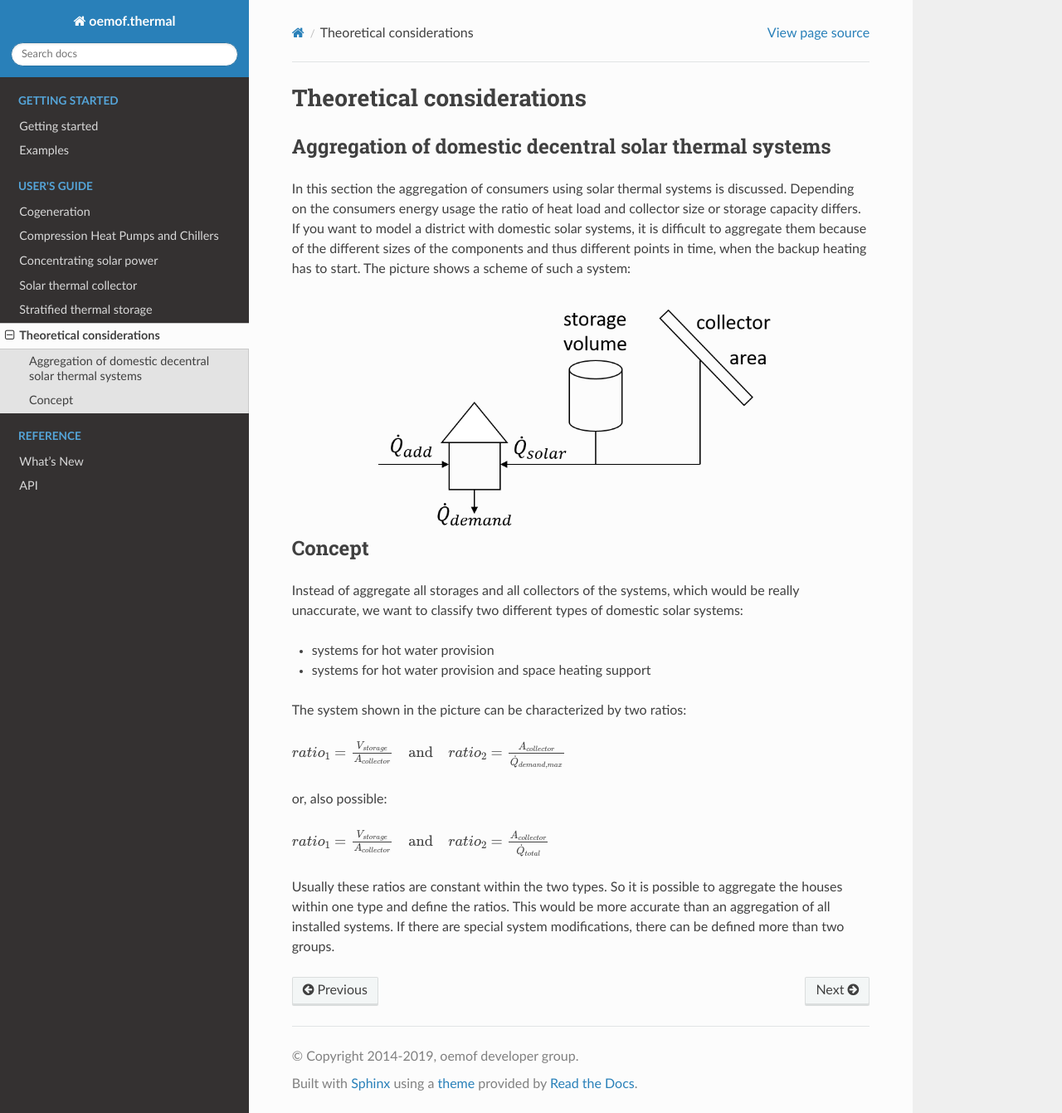
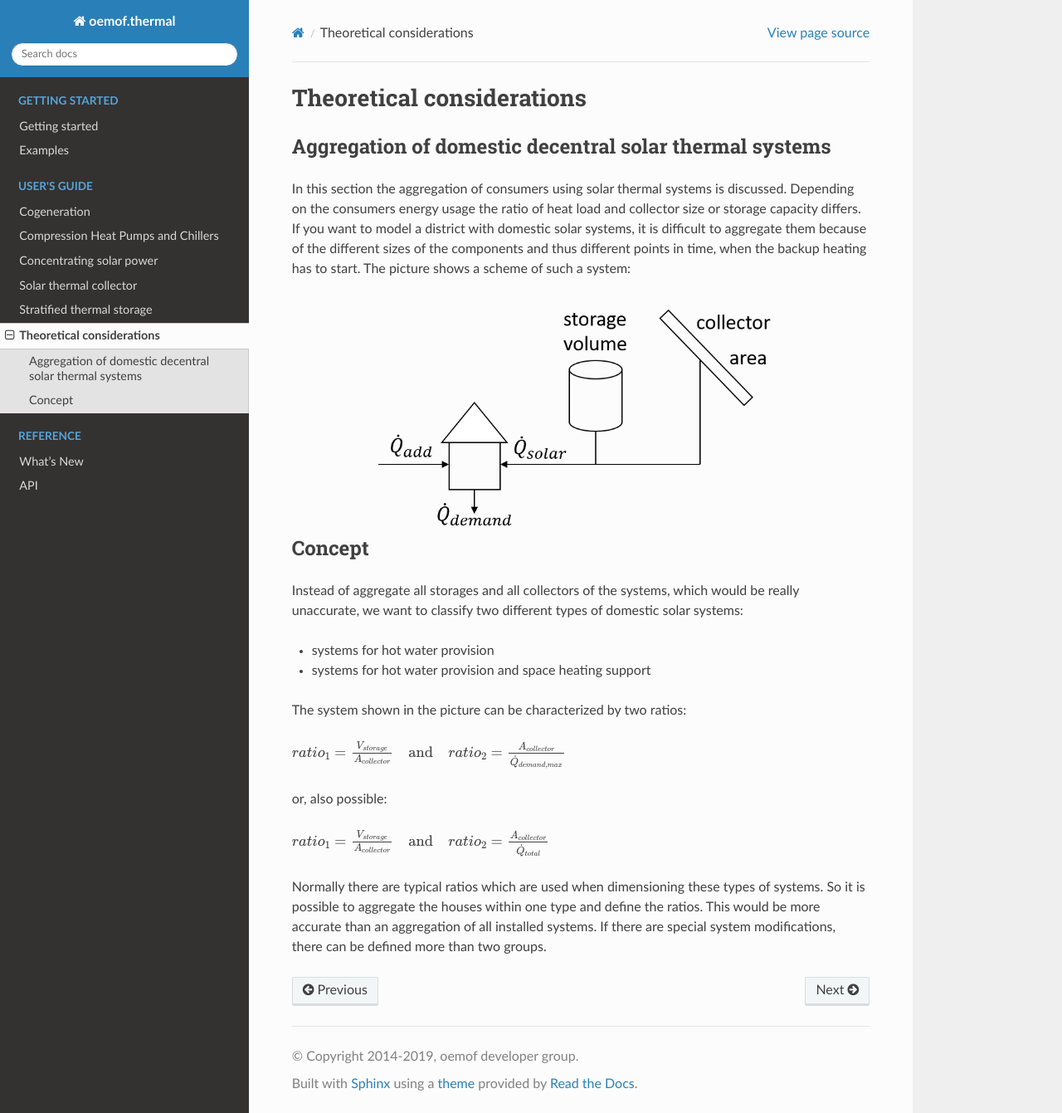
Before and after one commit to oemof/oemof-thermal, a Sphinx documentation site: the page built from docs/theoretical_considerations.rst, in a window 1280 px wide and 1341 px high. Shown: the whole window at 83% size. Built offline with Sphinx 7.4.7 and the Read the Docs theme 2.0.0, drawn with Linux system fonts in a browser that asks for light colours; formulas are drawn with MathJax 3.

Commit message:
Update description of ratios in docs/theoretical_considerations.rst
Co-authored-by: Caroline Möller <caroline.moeller@rl-institut.de>

```diff
--- a/docs/theoretical_considerations.rst
+++ b/docs/theoretical_considerations.rst
@@ -33,6 +33,6 @@ or, also possible:
 
 :math:`ratio_{1} = \frac{V_{storage}}{A_{collector}} \quad \textrm{and} \quad ratio_{2} = \frac{A_{collector}}{\dot{Q}_{total}}`
 
-Usually these ratios are constant within the two types.
+Normally there are typical ratios which are used when dimensioning these types of systems.
 So it is possible to aggregate the houses within one type and define the ratios. This would be more accurate than an aggregation of all installed systems.
 If there are special system modifications, there can be defined more than two groups.
```
